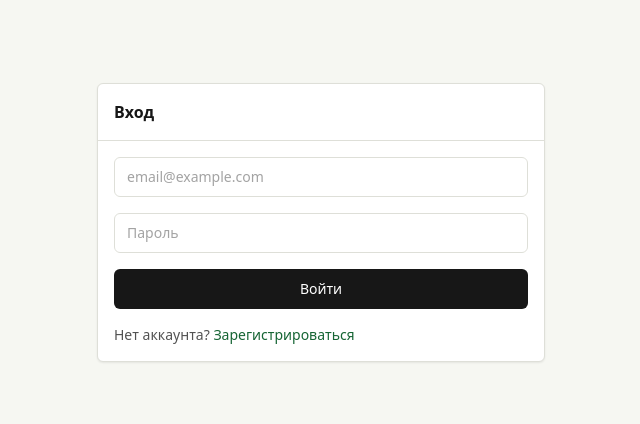
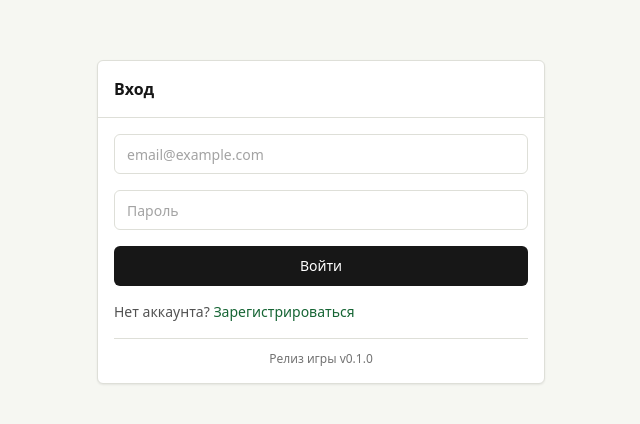
Before and after one commit to Ittimenow/FJ, a Next.js app in the folder apps/web/: page /login in a window 1280 px wide. Shown: the part 178-602 px from the top of the page, without its empty margins (319-959 px from the left). Built offline with nearby package versions, Linux system fonts and the light colour scheme; no server answers.

Commit message:
версионность проекта

```diff
--- a/apps/web/src/app/login/page.tsx
+++ b/apps/web/src/app/login/page.tsx
@@ -2,6 +2,7 @@ import { redirect } from "next/navigation";
 import { auth } from "@/auth";
 import { LoginForm } from "@/components/auth/login-form";
 import { apiFetch, isUnauthorizedApiError } from "@/lib/api";
+import { gameReleaseVersion } from "@/lib/release";
 
 export default async function LoginPage() {
   const session = await auth();
@@ -18,7 +19,7 @@ export default async function LoginPage() {
 
   return (
     <main className="flex min-h-screen items-center justify-center bg-surface px-4">
-      <LoginForm />
+      <LoginForm releaseVersion={gameReleaseVersion} />
     </main>
   );
 }
--- a/apps/web/src/components/auth/login-form.tsx
+++ b/apps/web/src/components/auth/login-form.tsx
@@ -8,7 +8,7 @@ import { Button } from "@/components/ui/button";
 import { Card, CardContent, CardHeader, CardTitle } from "@/components/ui/card";
 import { Input } from "@/components/ui/input";
 
-export function LoginForm() {
+export function LoginForm({ releaseVersion }: { releaseVersion?: string }) {
   const router = useRouter();
   const [error, setError] = useState<string | null>(null);
   const [loading, setLoading] = useState(false);
@@ -54,6 +54,11 @@ export function LoginForm() {
             Зарегистрироваться
           </Link>
         </p>
+        {releaseVersion ? (
+          <div className="mt-4 border-t border-line pt-3 text-center text-xs text-neutral-500">
+            Релиз игры v{releaseVersion}
+          </div>
+        ) : null}
       </CardContent>
     </Card>
   );
--- /dev/null
+++ b/apps/web/src/lib/release.ts
@@ -0,0 +1,3 @@
+import packageJson from "../../../../package.json";
+
+export const gameReleaseVersion = packageJson.version;
```
Also changed, not shown: 1 other file (tests, documents, lock files or other folders).
